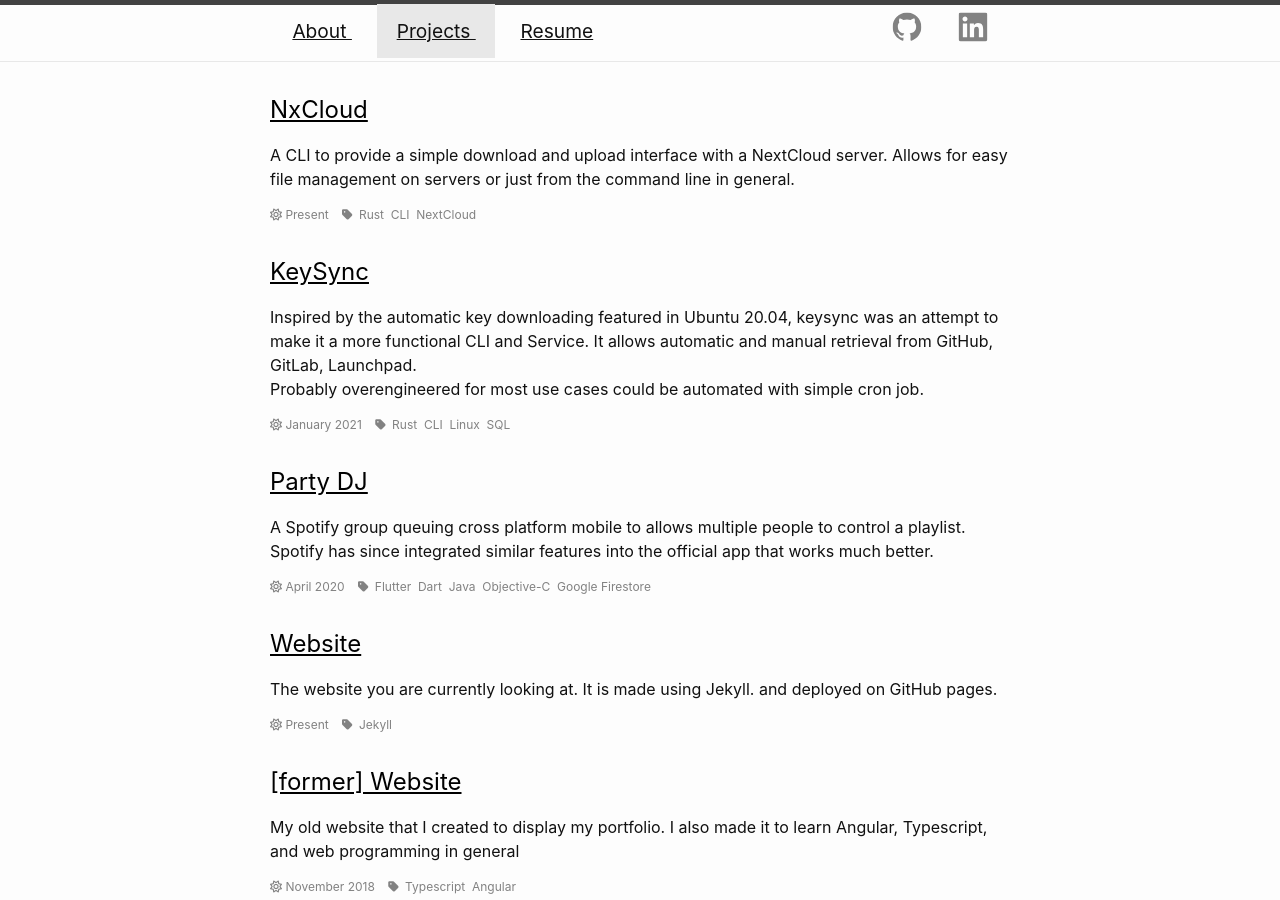
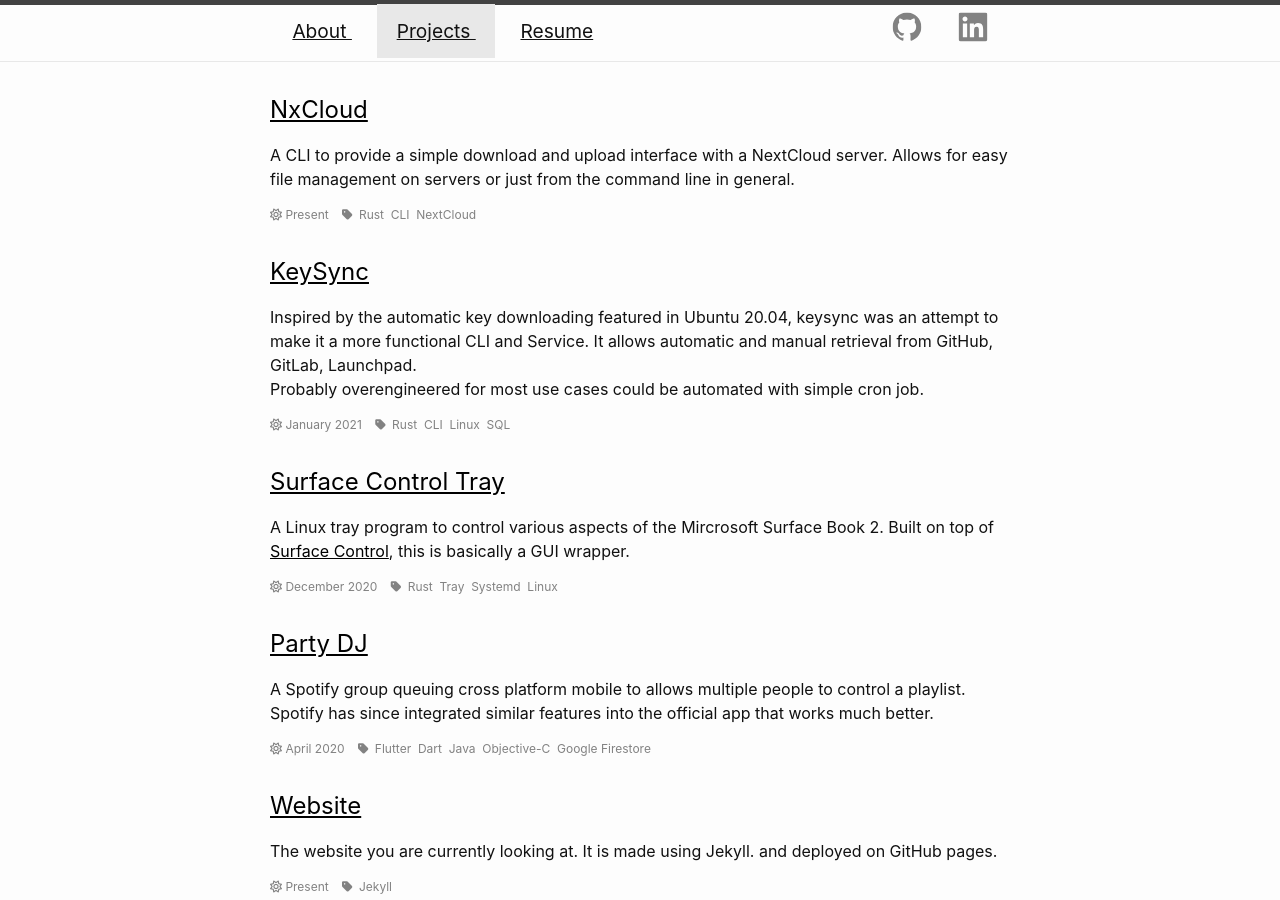
Before and after one commit to budde25/website-v2, a Jekyll site: the page built from projects.md, in a window 1280 px wide and 900 px high. Built offline with Jekyll 4.4.1, drawn with Linux system fonts in a browser that asks for light colours; nearby versions of some CDN libraries.

Commit message:
added surface control tray

```diff
--- a/_config.yml
+++ b/_config.yml
@@ -60,12 +60,23 @@
         Probably overengineered for most use cases could be automated with simple cron job.
     github_url: https://github.com/budde25/keysync
     crates_url: https://crates.io/crates/keysync
+    date: January 2021
     tags:
       - Rust
       - CLI
       - Linux
       - SQL
-    date: January 2021
+  - name: Surface Control Tray
+    description: >-
+        A Linux tray program to control various aspects of the Mircrosoft Surface Book 2.
+        Built on top of <a href="https://github.com/linux-surface/surface-control">Surface Control</a>, this is basically a GUI wrapper.
+    github_url: https://github.com/budde25/surface-control-tray
+    date: December 2020
+    tags:
+      - Rust
+      - Tray
+      - Systemd
+      - Linux
   - name: Party DJ
     description: >-
         A Spotify group queuing cross platform mobile to allows multiple
```
